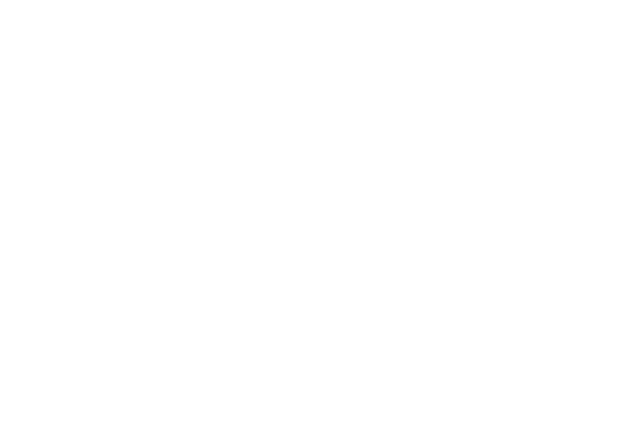
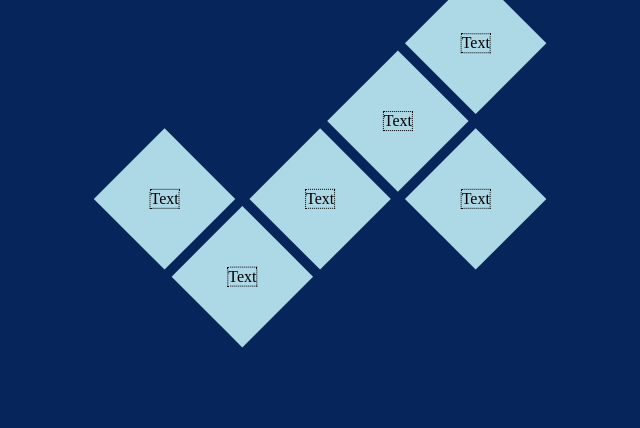
Before and after one commit to EugeneLanets/molenhauer, a plain HTML site: page index.html in a window 1280 px wide. Shown: the whole page, without its empty margins (281-921 px from the left). Drawn offline with Linux system fonts and the light colour scheme.

Commit message:
add figma file

```diff
--- a/index.html
+++ b/index.html
@@ -2,9 +2,34 @@
 <html lang="en">
 <head>
     <meta charset="UTF-8">
-    <title>Title</title>
+    <title>Molenhauer</title>
+    <link rel="stylesheet" href="styles/style.css">
 </head>
 <body>
+    <div class="container">
 
+
+    <section class="outer">
+        <ul class="inner">
+            <li class="rhomb">
+                <div class="text">Text</div>
+            </li>
+            <li class="rhomb">
+                <div class="text">Text</div>
+            </li>
+            <li class="rhomb">
+                <div class="text">Text</div>
+            </li>
+            <li class="rhomb">
+                <div class="text">Text</div>
+            </li>
+            <li class="rhomb">
+                <div class="text">Text</div>
+            </li>
+            <li class="rhomb">
+                <div class="text">Text</div>
+            </li>
+        </ul>
+    </section></div>
 </body>
 </html>
--- /dev/null
+++ b/styles/style.css
@@ -0,0 +1,67 @@
+*, *::before, *::after {
+  box-sizing: inherit;
+}
+
+body {
+  margin: 0;
+  padding: 0;
+  box-sizing: border-box;
+  background-color: #06255B;
+}
+
+.container {
+  width: 1280px;
+  margin: 0 auto;
+}
+
+.inner  {
+  padding: 0;
+  list-style: none;
+  display: grid;
+  gap: 10px;
+  grid-template-columns: repeat(4, 100px);
+  grid-template-rows: repeat(3, 100px);
+  grid-template-areas: 'rhomb1 . . .' 'rhomb2 rhomb3 rhomb4 rhomb5' '. . rhomb6 .';
+  rotate: -45deg;
+  width: 430px;
+  margin: 0 auto;
+}
+
+.rhomb {
+  grid-area: rhomb;
+  width: 100px;
+  height: 100px;
+  background-color: lightblue;
+  display: flex;
+  justify-content: center;
+  align-items: center;
+
+  &:nth-child(1) {
+    grid-area: rhomb1;
+  }
+
+  &:nth-child(2) {
+    grid-area: rhomb2;
+  }
+
+  &:nth-child(3) {
+    grid-area: rhomb3;
+  }
+
+  &:nth-child(4) {
+    grid-area: rhomb4;
+  }
+
+  &:nth-child(5) {
+    grid-area: rhomb5;
+  }
+
+  &:nth-child(6) {
+    grid-area: rhomb6;
+  }
+}
+
+.text {
+  rotate: 45deg;
+  outline: 1px dotted;
+}
```
Also changed, not shown: 1 other file.
